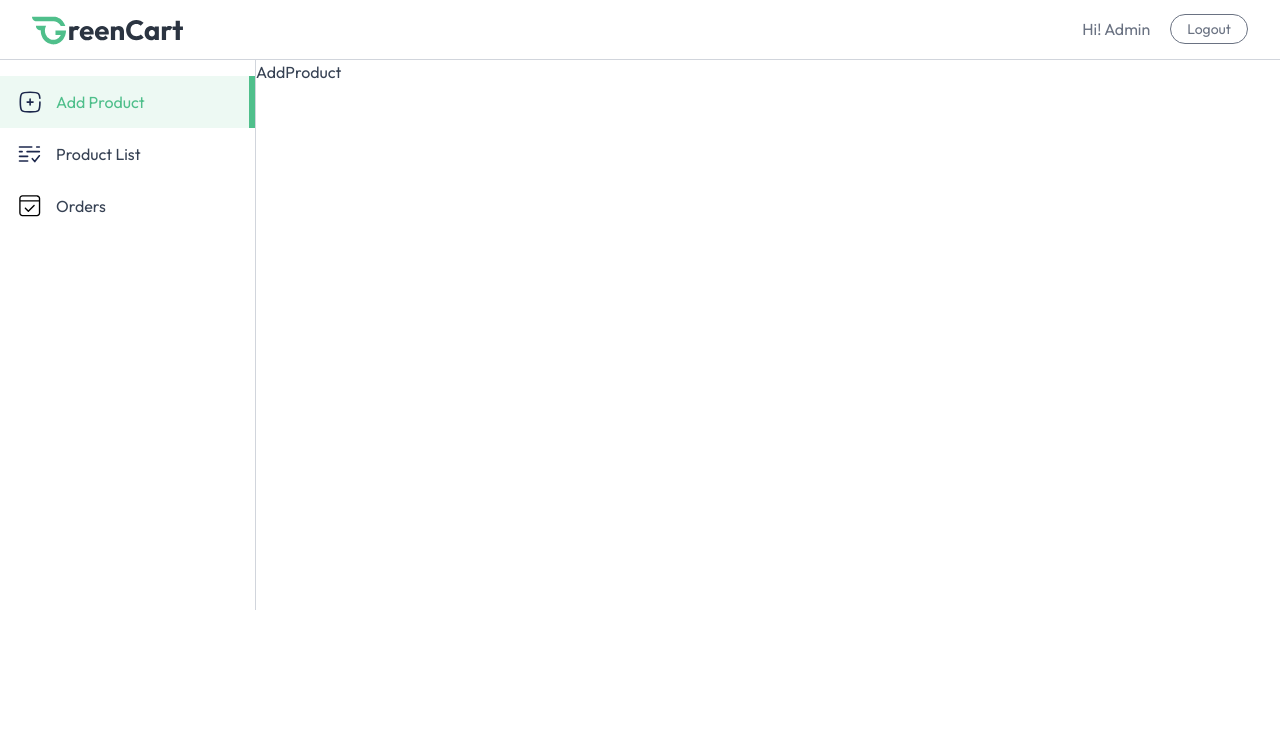
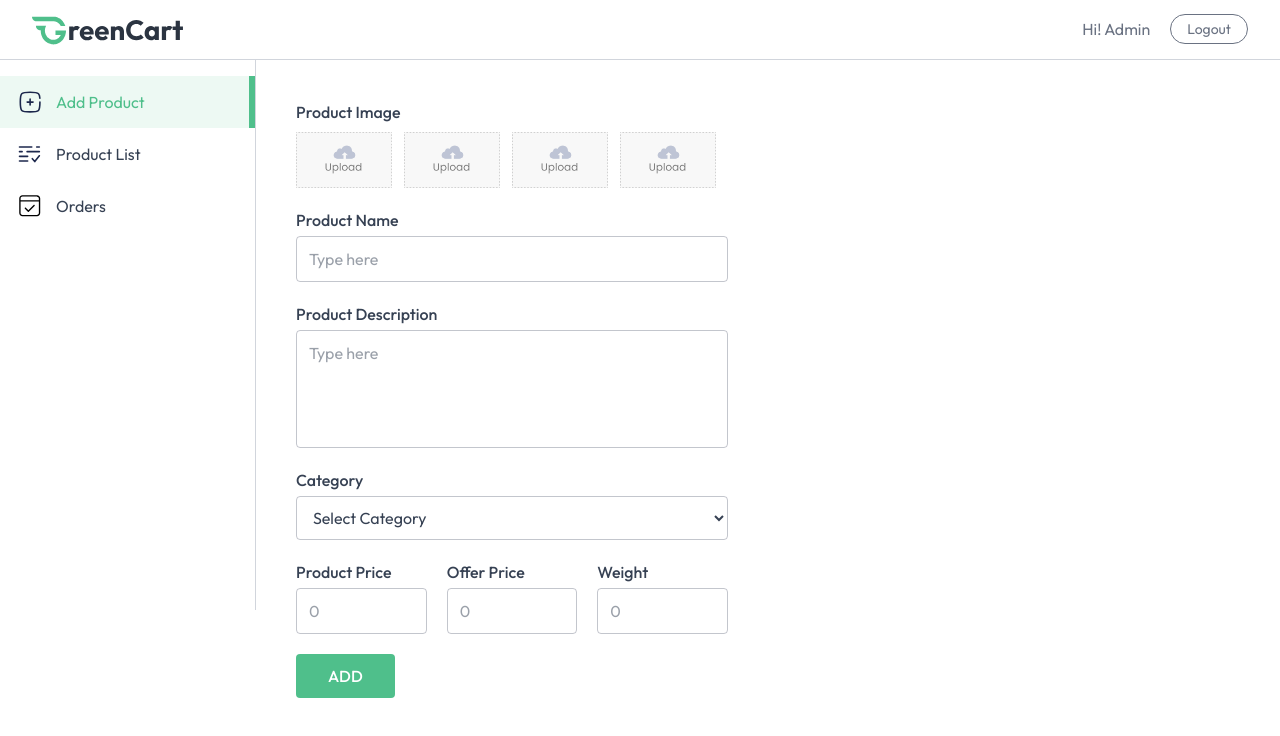
Before and after one commit to kamleshBisht04/GreenCart, a React (Vite) app in the folder client/: page /seller in a window 1280 px wide. Both pictures are taken after typing "name@example.com", "Sample123" into the empty fields and a click on the button "Log In". Shown: the top 736 px of the page. Built offline with nearby package versions, Linux system fonts and the light colour scheme.

Commit message:
add product.jsx complete

```diff
--- a/client/src/index.css
+++ b/client/src/index.css
@@ -5,7 +5,7 @@
 @import "tailwindcss";
 
 * {
-  font-family: "Outfit", "Poppins","Geist" ,sans-serif;
+  font-family: "Outfit", "Poppins", "Geist", sans-serif;
 }
 
 @theme {
@@ -13,9 +13,9 @@
   --color-primary-dull: #44ae7c;
 
   /* fonts */
-  --font-poppins:"Poppins",sans-serif;
-  --font-Geist:"Geist",sans-serif;
-  --font-Outfit:"Outfit",sans-serif;
+  --font-poppins: "Poppins", sans-serif;
+  --font-Geist: "Geist", sans-serif;
+  --font-Outfit: "Outfit", sans-serif;
 }
 
 @layer components {
@@ -49,3 +49,7 @@
     transparent
   );
 }
+
+.no-scrollbar::-webkit-scrollbar {
+  display: none;
+}
--- a/client/src/pages/seller/AddProduct.jsx
+++ b/client/src/pages/seller/AddProduct.jsx
@@ -1,7 +1,177 @@
-import React from "react";
+import { useState } from "react";
+import { assets, categories } from "../../assets/assets";
 
 const AddProduct = () => {
-  return <div>AddProduct</div>;
+  const [product, setproduct] = useState({
+    name: "",
+    description: "",
+    category: "",
+    price: "",
+    offerPrice: "",
+    weight: "",
+    images: [],
+  });
+
+  const handleImageChange = (e, index) => {
+    const file = e.target.files[0];
+    setproduct((prev) => {
+      const newImages = [...prev.images];
+      newImages[index] = file;
+      return { ...prev, images: newImages };
+    });
+  };
+
+  const handleChange = (e) => {
+    const { name, value } = e.target;
+    setproduct((prev) => ({
+      ...prev,
+      [name]: value,
+    }));
+  };
+
+  const onSubmitHandler = async (e) => {
+    e.preventDefault();
+  };
+
+  return (
+    <div className="no-scrollbar flex h-[95vh] flex-1 flex-col justify-between overflow-y-scroll">
+      <form
+        onSubmit={onSubmitHandler}
+        className="max-w-lg space-y-5 p-4 md:p-10"
+      >
+        <div>
+          <p className="text-base font-medium">Product Image</p>
+          <div className="mt-2 flex flex-wrap items-center gap-3">
+            {Array(4)
+              .fill("")
+              .map((_, index) => (
+                <label key={index} htmlFor={`image${index}`}>
+                  <input
+                    onChange={(e) => handleImageChange(e, index)}
+                    accept="image/*"
+                    type="file"
+                    id={`image${index}`}
+                    hidden
+                  />
+                  <img
+                    className="max-w-24 cursor-pointer"
+                    src={
+                      product.images[index]
+                        ? URL.createObjectURL(product.images[index])
+                        : assets.upload_area
+                    }
+                    alt="uploadArea"
+                    width={100}
+                    height={100}
+                  />
+                </label>
+              ))}
+          </div>
+        </div>
+        <div className="flex max-w-md flex-col gap-1">
+          <label className="text-base font-medium" htmlFor="product-name">
+            Product Name
+          </label>
+          <input
+            name="name"
+            onChange={handleChange}
+            value={product.name}
+            id="product-name"
+            type="text"
+            placeholder="Type here"
+            className="rounded border border-gray-500/40 px-3 py-2 outline-none md:py-2.5"
+            required
+          />
+        </div>
+        <div className="flex max-w-md flex-col gap-1">
+          <label
+            className="text-base font-medium"
+            htmlFor="product-description"
+          >
+            Product Description
+          </label>
+          <textarea
+            name="description"
+            onChange={handleChange}
+            value={product.description}
+            id="product-description"
+            rows={4}
+            className="resize-none rounded border border-gray-500/40 px-3 py-2 outline-none md:py-2.5"
+            placeholder="Type here"
+          ></textarea>
+        </div>
+        <div className="flex w-full flex-col gap-1">
+          <label className="text-base font-medium" htmlFor="category">
+            Category
+          </label>
+          <select
+            name="category"
+            onChange={handleChange}
+            value={product.category}
+            id="category"
+            className="rounded border border-gray-500/40 px-3 py-2 outline-none md:py-2.5"
+          >
+            <option value="">Select Category</option>
+            {categories.map((item, index) => (
+              <option key={index} value={item.path}>
+                {item.path}
+              </option>
+            ))}
+          </select>
+        </div>
+        <div className="flex flex-wrap items-center gap-5">
+          <div className="flex w-32 flex-1 flex-col gap-1">
+            <label className="text-base font-medium" htmlFor="product-price">
+              Product Price
+            </label>
+            <input
+              name="price"
+              onChange={handleChange}
+              value={product.price}
+              id="product-price"
+              type="number"
+              placeholder="0"
+              className="rounded border border-gray-500/40 px-3 py-2 outline-none md:py-2.5"
+              required
+            />
+          </div>
+          <div className="flex w-32 flex-1 flex-col gap-1">
+            <label className="text-base font-medium" htmlFor="offer-price">
+              Offer Price
+            </label>
+            <input
+              name="offerPrice"
+              onChange={handleChange}
+              value={product.offerPrice}
+              id="offer-price"
+              type="number"
+              placeholder="0"
+              className="rounded border border-gray-500/40 px-3 py-2 outline-none md:py-2.5"
+              required
+            />
+          </div>
+          <div className="flex w-32 flex-1 flex-col gap-1">
+            <label className="text-base font-medium" htmlFor="weight">
+              Weight
+            </label>
+            <input
+              name="weight"
+              onChange={handleChange}
+              value={product.weight}
+              id="weight"
+              type="number"
+              placeholder="0"
+              className="rounded border border-gray-500/40 px-3 py-2 outline-none md:py-2.5"
+              required
+            />
+          </div>
+        </div>
+        <button className="bg-primary rounded px-8 py-2.5 font-medium text-white">
+          ADD
+        </button>
+      </form>
+    </div>
+  );
 };
 
 export default AddProduct;
```
